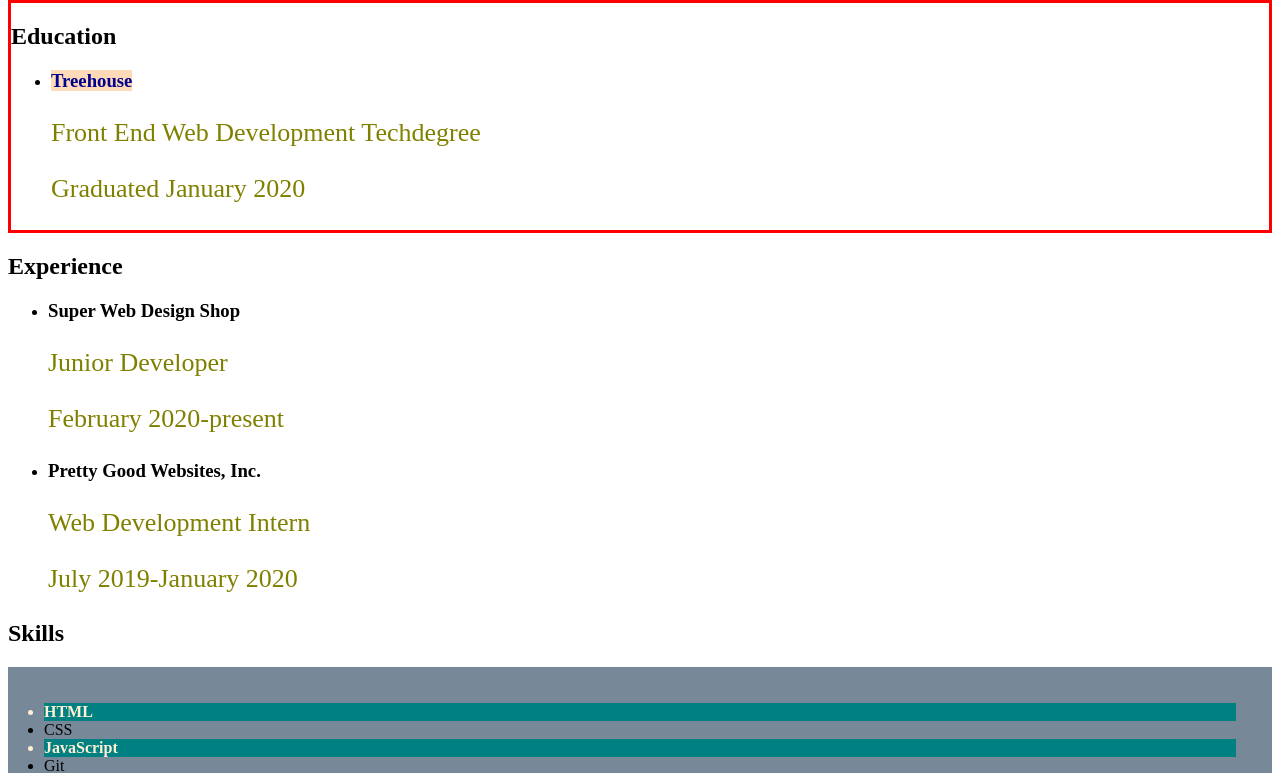
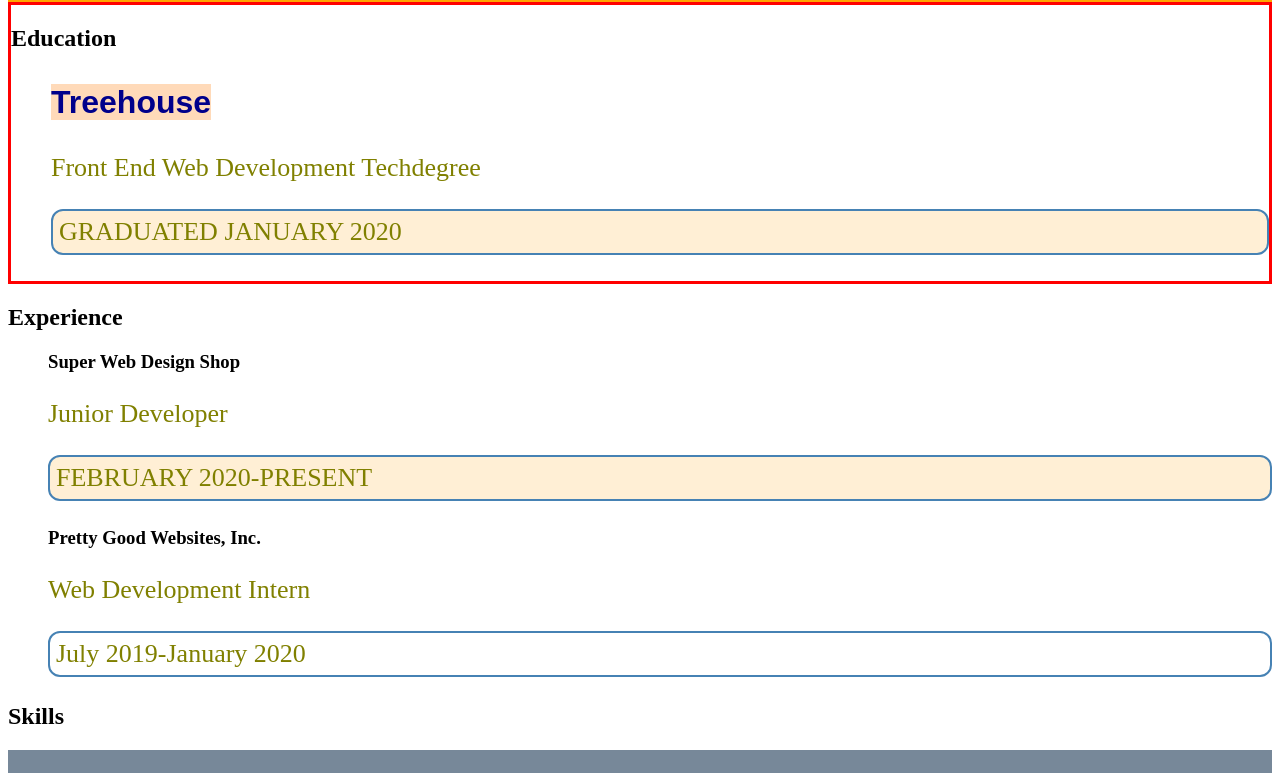
Before and after one commit to CamilleOnoda/Team-Treehouse, a plain HTML site: page CSS/index.html in a window 1280 px wide. Shown: the part 700-1473 px from the top of the page. Drawn offline with Linux system fonts and the light colour scheme.

Commit message:
Work on class, id and descendant selectors

```diff
--- a/CSS/index.html
+++ b/CSS/index.html
@@ -8,6 +8,7 @@
 </head>
 
 <body>
+  <div>
     <main>
       <header>
         <h1>Developer Diane: Resume</h1>
@@ -23,7 +24,7 @@
           <li>
             <h3><a href="https://teamtreehouse.com">Treehouse</a></h3>
             <p>Front End Web Development Techdegree</p>
-          <p>Graduated January 2020</p>
+            <p class="date special">Graduated January 2020</p>
           </li>
         </ul>
       </section>
@@ -33,12 +34,12 @@
           <li>
             <h3>Super Web Design Shop</h3>
             <p>Junior Developer</p>
-          <p>February 2020-present</p>
+            <p class="date special">February 2020-present</p>
           </li>
           <li>
             <h3>Pretty Good Websites, Inc.</h3>
             <p>Web Development Intern</p>
-          <p>July 2019-January 2020</p>
+            <p class="date">July 2019-January 2020</p>
           </li>
         </ul>
       </section>
@@ -47,7 +48,7 @@
         <ul id="skills-list">
           <li class="top-skill">HTML</li>
           <li>CSS</li>
-        <li class="top-skill">JavaScript</li>
+          <li class="top-skill proud">JavaScript</li>
           <li>Git</li>
           <li>Bootstrap</li>
           <li class="top-skill">Mobile Web Development</li>
@@ -64,5 +65,6 @@
       </section>
       <footer>©2020 Developer Diane.</footer>
     </main>
+  </div>
 </body>
 </html>
--- a/CSS/style.css
+++ b/CSS/style.css
@@ -2,26 +2,66 @@
     color: olive;
     font-size: 26px;
 }
+
 header {
     background-color: orange;
 }
+
+header p {
+    background-color: snow;
+    border-bottom: 1px solid gray;
+}
+
 footer {
     background-color: lightcoral;
 }
+
 a {
     color: darkblue;
     background-color: peachpuff;
     text-decoration: none;
 }
+
+ol li {
+    letter-spacing: 3px;
+    color: tomato;
+}
+
+ul li {
+    list-style: none;
+}
+
 #education {
     border: 3px solid red;
 }
+
+#education h3 {
+    font-family: Arial, Helvetica, sans-serif;
+    font-size: 32px;
+}
+
 #skills-list {
     background-color: lightslategray;
     padding: 36px;
 }
+
 .top-skill {
     font-weight: bold;
     background-color: teal;
     color: papayawhip
 }
+
+.date {
+    border: 2px solid steelblue;
+    border-radius:  12px;
+    padding: 6px;
+}
+
+.special {
+    text-transform: uppercase;
+    background-color: papayawhip;
+}
+
+.proud {
+    font-size: 48px;
+}
```
Lines whose indentation alone changed are shown as unchanged.
